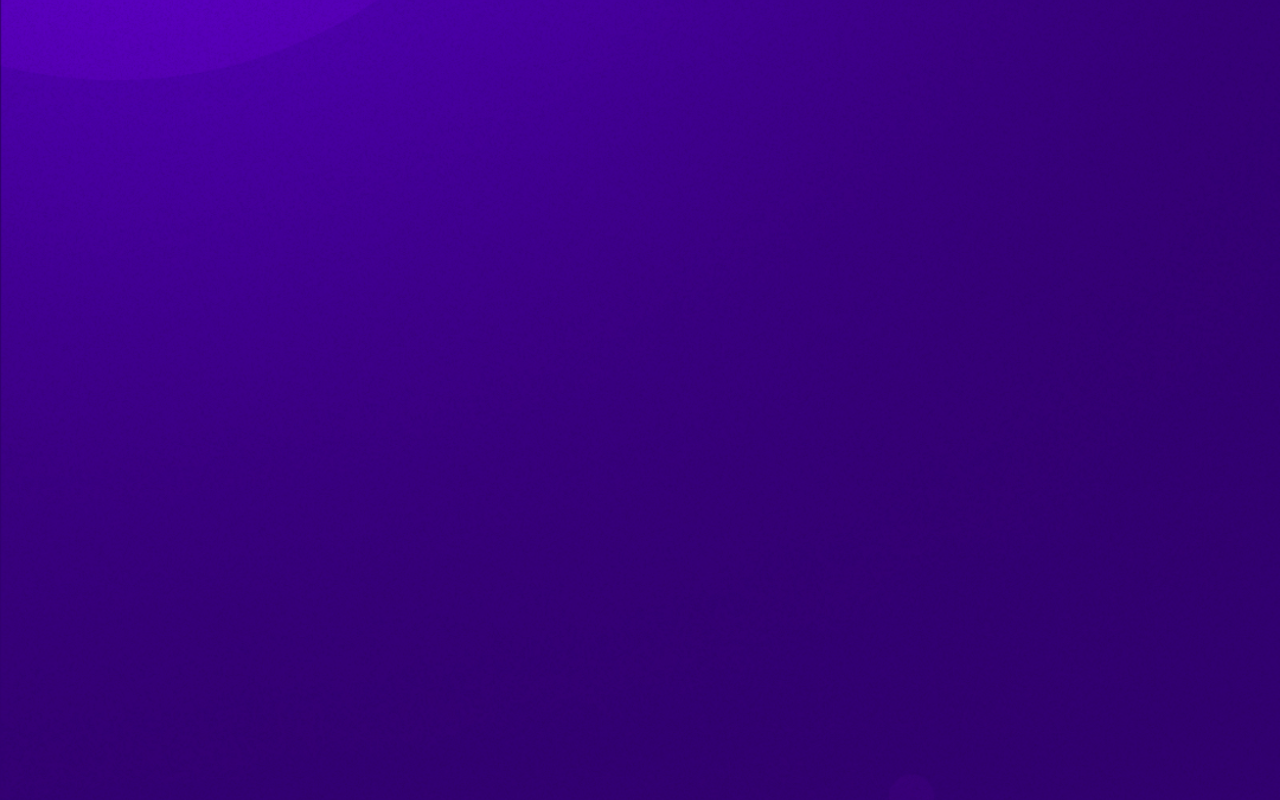
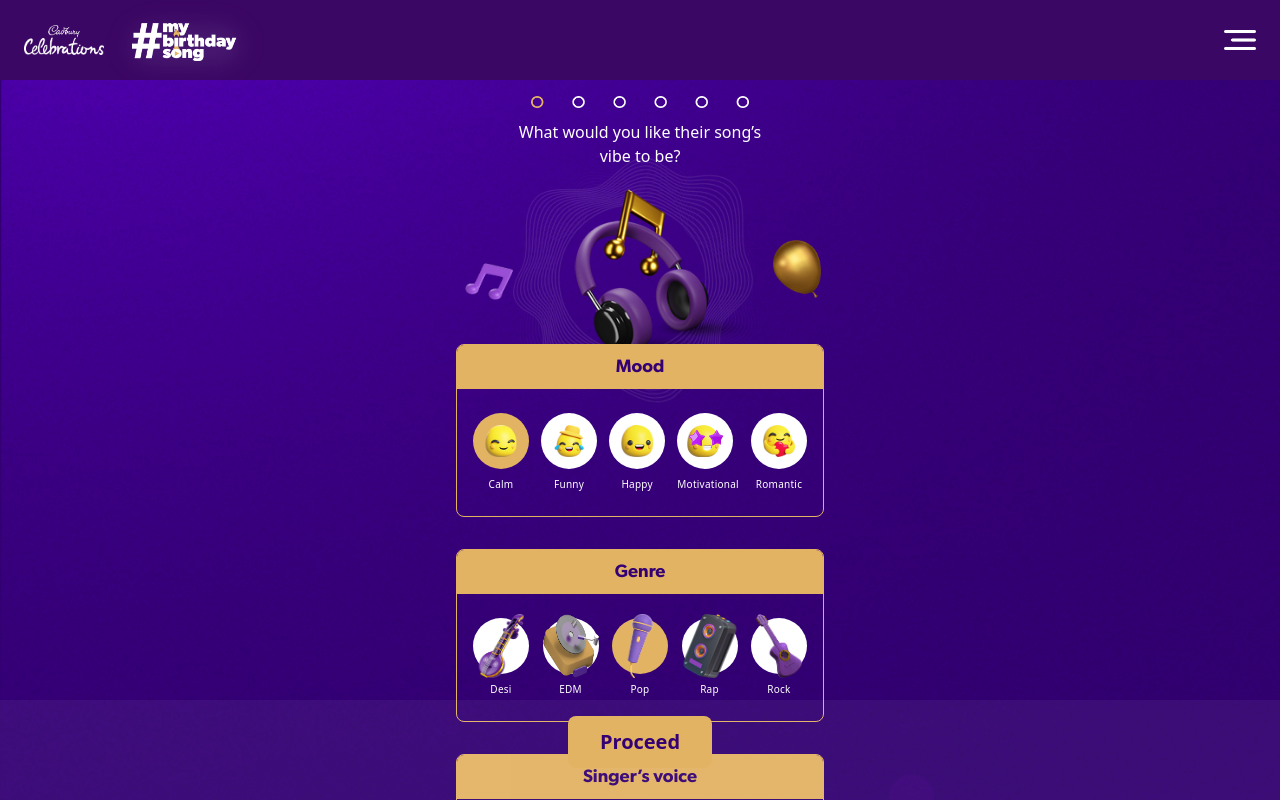
Before and after one commit to KESHAVsCODE/Birthday_Rap, a React (Vite) app: page /song_preference in a window 1280 px wide. Before the commit this address had no page. Built offline with nearby package versions, Linux system fonts and the light colour scheme.

Commit message:
birthday person details form added

```diff
--- a/src/App.jsx
+++ b/src/App.jsx
@@ -4,7 +4,7 @@ import BirthdayPerson from "./components/BirthdayPerson";
 import { BG } from "./assets/PartyImages/partyImages";
 import { BrowserRouter, Routes, Route, Outlet } from "react-router-dom";
 import BirthdaySongPreference from "./components/BirthdaySongPreference";
-
+import BirthdayPersonDetailsForm from "./components/BirthdayPersonDetailsForm";
 const CustomLayout = () => {
   return (
     <>
@@ -25,12 +25,15 @@ const App = () => {
       >
         <Routes>
           <Route path="/" element={<CustomLayout />}>
-            <Route element={<Registration />} />
+            <Route index element={<Registration />} />
             <Route path="birthday_person" element={<BirthdayPerson />} />
             <Route
-              index
-              // path="song_preference"
+              path="song_preference"
               element={<BirthdaySongPreference />}
+            />
+            <Route
+              path="birthday_person_interests"
+              element={<BirthdayPersonDetailsForm />}
             />
           </Route>
         </Routes>
--- a/src/assets/PartyImages/partyImages.js
+++ b/src/assets/PartyImages/partyImages.js
@@ -11,6 +11,7 @@ import YellowTone from "./YellowTone.png";
 import Headphone from "./Headphone.png";
 import PurpleMusicTone from "./PurpleMusicTone.png";
 import Balloon2 from "./Balloon2.png";
+import MessageImg from "./MessageImg.png";
 
 export {
   BG,
@@ -26,4 +27,5 @@ export {
   Headphone,
   PurpleMusicTone,
   Balloon2,
+  MessageImg,
 };
--- /dev/null
+++ b/src/components/BirthdayPersonDetailsForm.jsx
@@ -0,0 +1,106 @@
+import { useState } from "react";
+import {
+  MessageImg,
+  Balloon,
+  PartyPoppers,
+} from "../assets/PartyImages/partyImages";
+const BirthdayPersonDetailsForm = () => {
+  const [birthdayPersonInterests, setbirthdayPersonInterests] = useState({
+    petname: "",
+    angry: "",
+    funniest: "",
+    smile: "",
+    movie: "",
+    sport: "",
+  });
+
+  const { petname, angry, funniest, smile, movie, sport } =
+    birthdayPersonInterests;
+
+  return (
+    <section className="h-[90vh] mx-auto">
+      <div className="max-w-[350px] mx-auto pt-10 grid justify-items-center">
+        <p className="px-10 text-center text-white font-medium">
+          Tell us a little more about them...
+        </p>
+        <div className="w-full -mt-4  flex justify-between items-center">
+          <img src={PartyPoppers} className="w-12 " alt="music-tone-image" />
+          <img
+            src={MessageImg}
+            className="max-w-[260px]"
+            alt="headphone-image"
+          />
+          <img src={Balloon} className="w-12 pb-6" alt="balloon-image" />
+        </div>
+      </div>
+
+      <div>
+        <form
+          id="register"
+          onSubmit={(e) => e.preventDefault()}
+          className="grid gap-4"
+          noValidate
+        >
+          {/* =========================================== */}
+          <p className="text-center text-white tracking-wide font-dairyMilk">
+            What&rsquo;s your pet name for them
+          </p>
+
+          <input
+            type="text"
+            id="petname"
+            value={petname}
+            // placeholder={userError.phoneError || "Phone Number"}
+            className={`text-sm  px-4 py-2 rounded-3xl outline-none`}
+            // onChange={handleInputChange}
+          />
+
+          {/* =========================================== */}
+          <p className="text-center text-white tracking-wide font-dairyMilk">
+            What makes them angry?
+          </p>
+          <input
+            type="text"
+            id="angry"
+            value={angry}
+            // placeholder={userError.nameError || "Full Name"}
+            className={`text-sm  px-4 py-2 rounded-3xl outline-none`}
+            // onChange={handleInputChange}
+          />
+
+          {/* =========================================== */}
+          <p className="text-center text-white tracking-wide font-dairyMilk">
+            What is the funniest thing they do?
+          </p>
+          <input
+            type="text"
+            id="funniest"
+            value={funniest}
+            // placeholder={userError.emailError || "Email ID"}
+            className={`text-sm  px-4 py-2 rounded-3xl outline-none`}
+            // onChange={handleInputChange}
+          />
+
+          <div className="flex justify-between">
+            <button
+              type="submit"
+              //   onClick={handleSubmitClick}
+              className="px-8 font-bold rounded-lg bg-yellow text-purple  cursor-pointer"
+            >
+              Submit
+            </button>
+            <button
+              type="submit"
+              //   onClick={handleSubmitClick}
+              className="px-8 font-bold rounded-lg bg-yellow text-purple  cursor-pointer"
+            >
+              Submit
+            </button>
+          </div>
+        </form>
+      </div>
+    </section>
+  );
+};
+
+export default BirthdayPersonDetailsForm;
--- a/src/components/BirthdaySongPreference.jsx
+++ b/src/components/BirthdaySongPreference.jsx
@@ -1,13 +1,31 @@
+import { useContext, useState } from "react";
 import {
   Headphone,
   PurpleMusicTone,
   Balloon2,
 } from "../assets/PartyImages/partyImages";
 import SongVibeSelector from "./SongVibeSelector";
+import UserContext from "../context/UserContextProvider";
+import { useNavigate } from "react-router";
+
 const BirthdaySongPreference = () => {
+  const { userPreferencesData, setUserPreferencesData } =
+    useContext(UserContext);
+
+  const navigate = useNavigate();
+  const [musicPreferences, setMusicPreferences] = useState({
+    mood: "calm",
+    genre: "pop",
+    singer: "male",
+  });
+
+  const handleProceedClick = () => {
+    setUserPreferencesData({ ...userPreferencesData, ...musicPreferences });
+    navigate("/birthday_person_interests");
+  };
   return (
-    <section className="h-[90vh] mx-auto">
-      <div className="h-[30vh] max-w-[350px] mx-auto pt-10 grid justify-items-center">
+    <section className="h-[90vh] mx-auto grid grid-rows-customRows">
+      <div className="h-[35vh] max-w-[350px] mx-auto pt-10 grid justify-items-center">
         <p className="px-10 text-center text-white font-medium">
           What would you like their song&rsquo;s vibe to be?
         </p>
@@ -15,14 +33,26 @@ const BirthdaySongPreference = () => {
           <img src={PurpleMusicTone} className="w-12 " alt="music-tone-image" />
           <img
             src={Headphone}
-            className="max-w-[200px]"
+            className="max-w-[260px]"
             alt="headphone-image"
           />
           <img src={Balloon2} className="w-12 pb-6" alt="balloon-image" />
         </div>
       </div>
 
-      <SongVibeSelector />
+      <SongVibeSelector
+        musicPreferences={musicPreferences}
+        setMusicPreferences={setMusicPreferences}
+      />
+
+      <div
+        onClick={handleProceedClick}
+        className="absolute left-0 right-0 bottom-0 flex justify-center pt-4 pb-8 bg-white bg-opacity-5"
+      >
+        <button className="w-max py-3 px-8 text-xl font-bold rounded-lg bg-yellow text-purple ">
+          Proceed
+        </button>
+      </div>
     </section>
   );
 };
--- a/src/components/SongVibeSelector.jsx
+++ b/src/components/SongVibeSelector.jsx
@@ -1,22 +1,36 @@
+/* eslint-disable react/prop-types */
 import GenreType from "../assets/Icons/Genre";
 import MoodType from "../assets/Icons/Mood";
 import SingerType from "../assets/Icons/SingerVoice";
 
-const MusicTasteSelector = [GenreType, MoodType, SingerType];
+// const MusicTasteSelector = [GenreType, MoodType, SingerType];
 
-const SongVibeSelector = () => {
+const SongVibeSelector = ({ musicPreferences, setMusicPreferences }) => {
+  const { mood, genre, singer } = musicPreferences;
+
+  const handleMusicPreferenceClick = (e, preferenceType) => {
+    const { id } = e.currentTarget;
+    setMusicPreferences({ ...musicPreferences, [preferenceType]: id });
+  };
+
   return (
-    <section className="-mt-6 grid gap-8 overflow-y-scroll">
+    <section className="-mt-4 overflow-y-scroll pb-20">
       {/* ============================================= */}
-      <div className="border border-yellow rounded-lg overflow-hidden">
-        <h2 className="bg-yellow font-gibson font-semibold text-purple text-center ">
+      <div className="mb-8 border border-yellow rounded-lg overflow-hidden">
+        <h2 className="py-2 text-center text-lg font-gibson font-semibold text-purple   bg-yellow ">
           Mood
         </h2>
-        <div className="flex gap-1 justify-between p-4">
+        <div className="px-4 py-6 flex gap-1 items-center justify-between ">
           {MoodType.map((item) => {
             return (
-              <div key={item.type} id={item.type}>
-                <div className="relative w-14 h-14  bg-white rounded-full cursor-pointer">
+              <div key={item.type}>
+                <div
+                  id={item.type.toLowerCase()}
+                  onClick={(e) => handleMusicPreferenceClick(e, "mood")}
+                  className={`relative w-14 h-14  ${
+                    mood === item.type.toLowerCase() ? "bg-yellow" : "bg-white"
+                  } rounded-full cursor-pointer`}
+                >
                   <img
                     src={item.image}
                     className="absolute h-8 left-1/2 -translate-x-1/2 top-1/2 -translate-y-1/2"
@@ -34,15 +48,21 @@ const SongVibeSelector = () => {
       </div>
 
       {/* ==================================== */}
-      <div className="border border-yellow rounded-lg overflow-hidden">
-        <h2 className="bg-yellow font-gibson font-semibold text-purple text-center ">
-          Mood
+      <div className="mb-8 border border-yellow rounded-lg overflow-hidden">
+        <h2 className="py-2 text-center text-lg font-gibson font-semibold text-purple bg-yellow ">
+          Genre
         </h2>
-        <div className="flex gap-1 justify-between p-4">
+        <div className="px-4 py-6 flex gap-1 items-center justify-between">
           {GenreType.map((item) => {
             return (
               <div key={item.type} id={item.type}>
-                <div className="relative w-14 h-14  bg-white rounded-full cursor-pointer">
+                <div
+                  id={item.type.toLowerCase()}
+                  onClick={(e) => handleMusicPreferenceClick(e, "genre")}
+                  className={`relative w-14 h-14  bg-white rounded-full cursor-pointer ${
+                    genre === item.type.toLowerCase() ? "bg-yellow" : "bg-white"
+                  }`}
+                >
                   <img
                     src={item.image}
                     className="absolute h-16  left-1/2 -translate-x-1/2 top-1/2 -translate-y-1/2"
@@ -59,18 +79,26 @@ const SongVibeSelector = () => {
         </div>
       </div>
       {/* ==================================== */}
-      <div className="border border-yellow rounded-lg overflow-hidden">
-        <h2 className="bg-yellow font-gibson font-semibold text-purple text-center ">
-          Mood
+      <div className="mb-8 border border-yellow rounded-lg overflow-hidden">
+        <h2 className="py-2 text-center text-lg font-gibson font-semibold text-purple bg-yellow ">
+          Singer&rsquo;s voice
         </h2>
-        <div className="flex gap-1 justify-around p-4">
+        <div className="px-4 py-6 flex gap-1 items-center justify-around">
           {SingerType.map((item) => {
             return (
               <div key={item.type} id={item.type}>
-                <div className="relative w-24 h-14  bg-white rounded-lg cursor-pointer">
+                <div
+                  id={item.type.toLowerCase()}
+                  onClick={(e) => handleMusicPreferenceClick(e, "singer")}
+                  className={`relative w-24 h-14  bg-white rounded-lg cursor-pointer ${
+                    singer === item.type.toLowerCase()
+                      ? "bg-yellow"
+                      : "bg-white"
+                  }`}
+                >
                   <img
                     src={item.image}
-                    className="absolute h-12 left-1/2 -translate-x-1/2 top-1/2 -translate-y-1/2"
+                    className="absolute h-12 left-1/2 -translate-x-1/2 top-1/3 -translate-y-1/2"
                     alt={item.type}
                   />
                 </div>
--- a/tailwind.config.js
+++ b/tailwind.config.js
@@ -18,6 +18,9 @@ export default {
       borderColor: {
         yellow: "#e3b364",
       },
+      gridTemplateRows: {
+        customRows: "3fr 7fr",
+      },
     },
   },
   plugins: [],
```
Also changed, not shown: src/assets/PartyImages/MessageImg.png (renamed from src/assets/PartyImages/Message.png).
